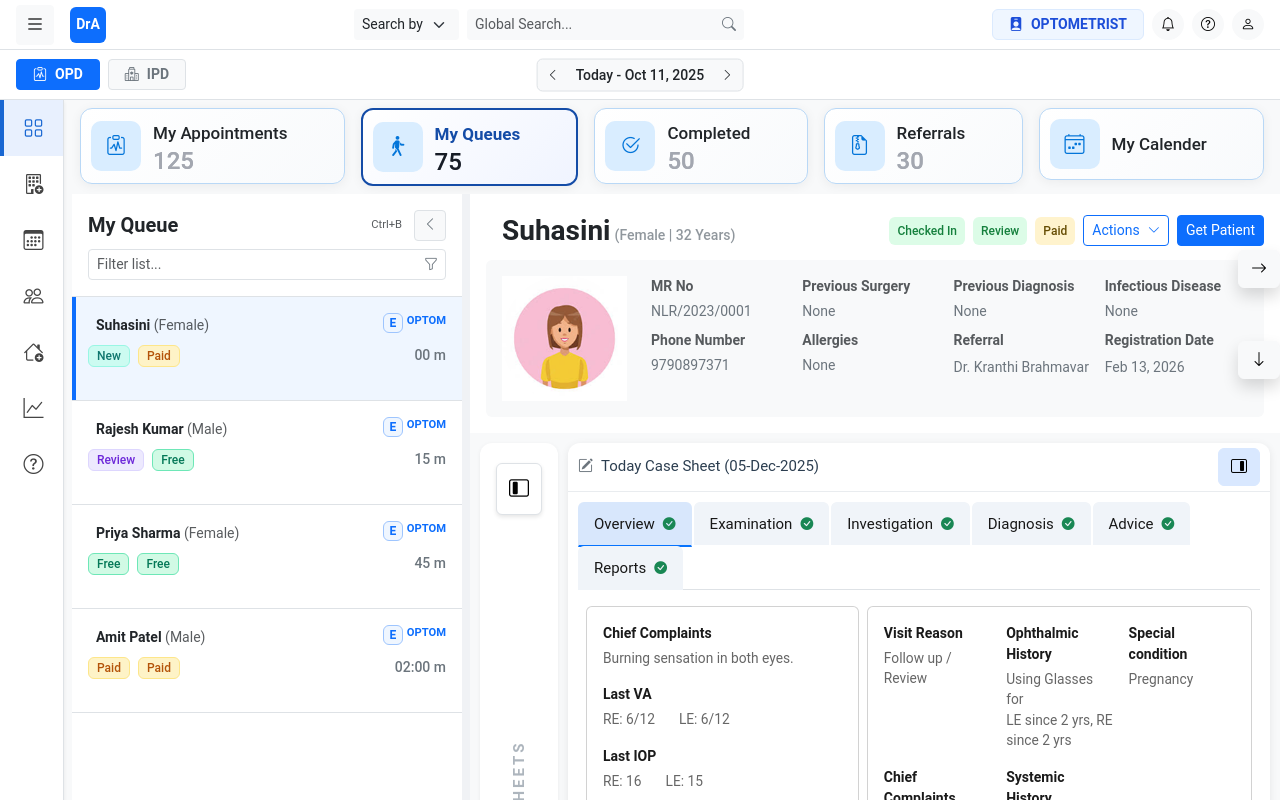
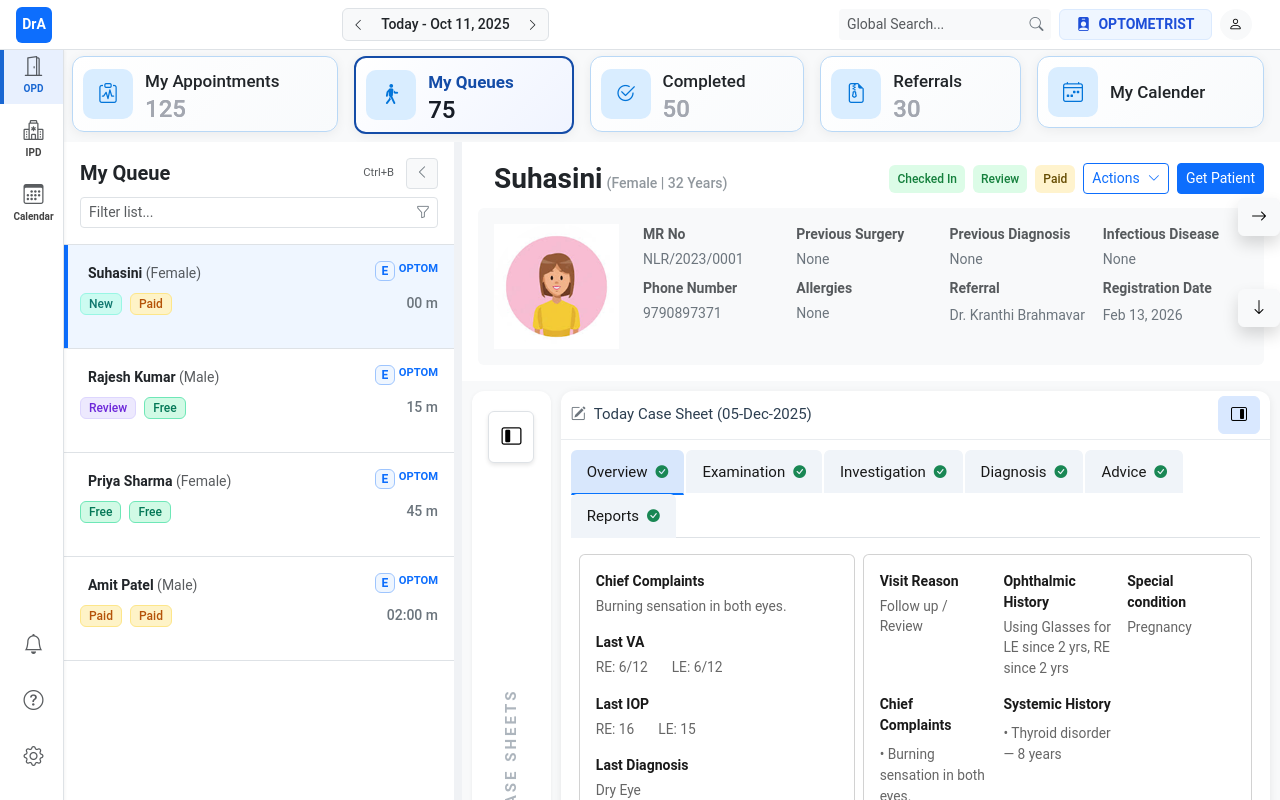
Before and after one commit to Suriyakumar-DRAA/keep-it-simple, an Angular app: page /outpatients in a window 1280 px wide. Shown: the top 800 px of the page. Built offline with nearby package versions, Linux system fonts and the light colour scheme.

Commit message:
Changes: Fixed Header and Sidebar ,Changed icons and contents in the side bar and header

```diff
--- a/src/app/app.html
+++ b/src/app/app.html
@@ -1,25 +1,23 @@
+ <app-sidebar class="flex-shrink-0"></app-sidebar>
+
 <div class="d-flex flex-column vh-100 bg-light">
+
 
   <!-- Top Header -->
   <app-header [userRole]="userRole" (roleChange)="userRole = $event">
   </app-header>
 
   <!-- Sub Header -->
-  <app-sub-header [currentDate]="currentDate">
-  </app-sub-header>
+  <!-- <app-sub-header [currentDate]="currentDate">
+  </app-sub-header> -->
 
   <!-- Body Layout -->
   <div class="d-flex flex-grow-1">
-
     <!-- Sidebar -->
-    <app-sidebar class="flex-shrink-0"></app-sidebar>
 
     <!-- Main Content -->
-    <div class="flex-grow-1">
+    <div class="flex-grow-1 mt-5" style="margin-left: 64px;">
       <router-outlet></router-outlet>
     </div>
-
   </div>
-
-  <!-- Main Layout -->
 </div>
--- a/src/app/core/layout/header/header.component.html
+++ b/src/app/core/layout/header/header.component.html
@@ -1,40 +1,45 @@
-<header class="bg-white border-bottom py-2 px-3 d-flex align-items-center justify-content-between flex-shrink-0 gap-3">
+<header class="bg-white border-bottom py-2 px-3 d-flex align-items-center justify-content-betweenflex-shrink-0 w-100 gap-3">
 
     <!-- Left: Logo & Menu -->
     <div class="d-flex align-items-center gap-3">
-        <button class="btn btn-light btn-sm"><i class="bi bi-list fs-5"></i></button>
         <div class="bg-primary rounded d-flex align-items-center justify-content-center text-white fw-bold small"
             style="width: 36px; height: 36px;">DrA</div>
     </div>
 
     <!-- Center: Global Search -->
     <div class="d-flex justify-content-center flex-grow-1">
-        <div class="d-flex gap-2" style="max-width: 390px; width: 100%;">
-            <select class="form-select form-select-sm w-auto bg-light border-0">
+               <div class="d-flex align-items-center bg-light rounded border px-2 py-1">
+            <button class="btn btn-sm btn-link text-dark p-0 text-decoration-none">
+                <i class="bi bi-chevron-left small"></i>
+            </button>
+            <span class="fw-medium mx-3 small text-nowrap">Today - {{ currentDate }}</span>
+            <button class="btn btn-sm btn-link text-dark p-0 text-decoration-none">
+                <i class="bi bi-chevron-right small"></i>
+            </button>
+        </div>
+
+    </div>
+
+    <!-- Right: User Role & Actions -->
+    <div class="d-flex align-items-center gap-2">
+        <div class="d-flex gap-2 w-50" style="">
+            <!-- <select class="form-select form-select-sm w-auto bg-light border-0">
                 <option>Search by</option>
                 <option>Name</option>
                 <option>ID</option>
-            </select>
+            </select> -->
             <div class="position-relative flex-grow-1">
                 <input type="text" class="form-control form-control-sm bg-light border-0 pe-4"
                     placeholder="Global Search...">
                 <i class="bi bi-search position-absolute top-50 end-0 translate-middle-y me-2 text-secondary small"></i>
             </div>
         </div>
-    </div>
-
-    <!-- Right: User Role & Actions -->
-    <div class="d-flex align-items-center gap-2">
         <!-- Role Display (Fixed) -->
         <div
             class="d-flex align-items-center gap-2 px-3 py-1 bg-primary-subtle rounded border border-primary-subtle text-primary">
             <i class="bi bi-person-badge-fill small"></i>
             <span class="small fw-bold text-uppercase">{{ userRole }}</span>
         </div>
-
-        <button class="btn btn-light btn-sm rounded-circle"><i class="bi bi-bell"></i></button>
-        <button class="btn btn-light btn-sm rounded-circle"><i class="bi bi-question-circle"></i></button>
-
         <!-- Role Switcher -->
         <div class="dropdown">
             <button class="btn btn-light btn-sm rounded-circle" type="button" (click)="toggleRoleMenu($event)">
--- a/src/app/core/layout/header/header.component.scss
+++ b/src/app/core/layout/header/header.component.scss
@@ -1,4 +1,5 @@
 header {
+    position: fixed;
     height: 50px;
     z-index: 1000;
 }
--- a/src/app/core/layout/header/header.component.ts
+++ b/src/app/core/layout/header/header.component.ts
@@ -14,7 +14,7 @@ export class HeaderComponent {
 
     @Input({ required: true }) userRole!: UserRole;
     @Output() roleChange = new EventEmitter<UserRole>();
-
+ currentDate: string="Oct 11, 2025";
     showRoleMenu = false;
     private elementRef = inject(ElementRef);
 
--- a/src/app/core/layout/sidebar/sidebar.component.html
+++ b/src/app/core/layout/sidebar/sidebar.component.html
@@ -1,26 +1,31 @@
 <!-- Sidebar Container -->
-<nav class="d-flex flex-column flex-shrink-0 bg-white h-100 shadow-sm sidebar-nav me-2">
-
+<nav class="d-flex flex-column flex-shrink-0 bg-white shadow-sm sidebar-nav me-2 mt-5">
     <!-- Top Menu Items -->
-    <ul class="nav flex-column mb-auto text-center w-100 p-0">
-
+         <ul class="nav flex-column mb-auto text-center w-100">
         @for (item of mainMenuItems; track item.id) {
         <li class="nav-item w-100">
-            <a href="#" class="nav-link py-3 d-flex justify-content-center align-items-center"
+                     <a href="#" class="nav-link  justify-content-center align-content-center p-0 mb-2"
                 [class.active]="activeItem() === item.id" (click)="selectItem(item.id, $event)" [title]="item.label">
-                <i class="bi" [class]="item.icon"></i>
+                <i class="bi text-muted" [class]="item.icon"></i>
+           <p class="m-0 item-label">{{ item.label }}</p>
             </a>
         </li>
         }
 
     </ul>
-
     <!-- Bottom Menu Items -->
-    <div class="w-100 text-center pb-3">
+    <div class="w-100 text-center mb-5 pb-3">
         <a href="#" class="nav-link py-3 d-flex justify-content-center align-items-center text-muted bottom-icon"
             title="All Apps">
-            <i class="bi bi-grid"></i>
+            <i class="bi bi-bell"></i>
+        </a>
+             <a href="#" class="nav-link py-3 d-flex justify-content-center align-items-center text-muted bottom-icon"
+            title="All Apps">
+           <i class="bi bi-question-circle"></i>
+        </a>
+         <a href="#" class="nav-link py-3 d-flex justify-content-center align-items-center text-muted bottom-icon"
+            title="All Apps">
+          <i class="bi bi-gear"></i>
         </a>
     </div>
-
 </nav>
--- a/src/app/core/layout/sidebar/sidebar.component.scss
+++ b/src/app/core/layout/sidebar/sidebar.component.scss
@@ -1,10 +1,14 @@
 /* Sidebar Structure */
 .sidebar-nav {
+position: fixed;
+    left: 0;
     width: 64px;
-    /* Narrow width standard for icon-only sidebars */
+    height: 100vh;
     z-index: 1000;
     border-right: 1px solid #dee2e6;
+    overflow-y: auto;
 }
+
 
 /* Icon Styling */
 .bi {
@@ -41,3 +45,8 @@
     border-left-color: #1967d2;
     /* Solid blue left border */
 }
+
+.item-label{
+    font-size: 10px;
+    font-weight: bold;
+}
--- a/src/app/core/layout/sidebar/sidebar.component.ts
+++ b/src/app/core/layout/sidebar/sidebar.component.ts
@@ -16,18 +16,16 @@ export class SidebarComponent {
 
     // Menu items config based on the provided image
     mainMenuItems = [
-        { id: 'dashboard', icon: 'bi-grid', label: 'Dashboard' },
-        { id: 'add-building', icon: 'bi-building-add', label: 'Add Building' },
+        {id:'opd', icon : 'bi-door-open', label: 'OPD'},
+        {id:'ipd', icon : 'bi-hospital', label: 'IPD' },
         { id: 'calendar', icon: 'bi-calendar3', label: 'Calendar' },
-        { id: 'users-patients', icon: 'bi-people', label: 'Patients' },
-        { id: 'add-house', icon: 'bi-house-add', label: 'Add House' },
-        { id: 'analytics', icon: 'bi-graph-up', label: 'Analytics' },
-        { id: 'help', icon: 'bi-question-circle', label: 'Help' },
+
     ];
 
     constructor() { }
 
     ngOnInit() {
+        this.activeItem.set('opd')
     }
 
     selectItem(id: string, event: Event) {
```
